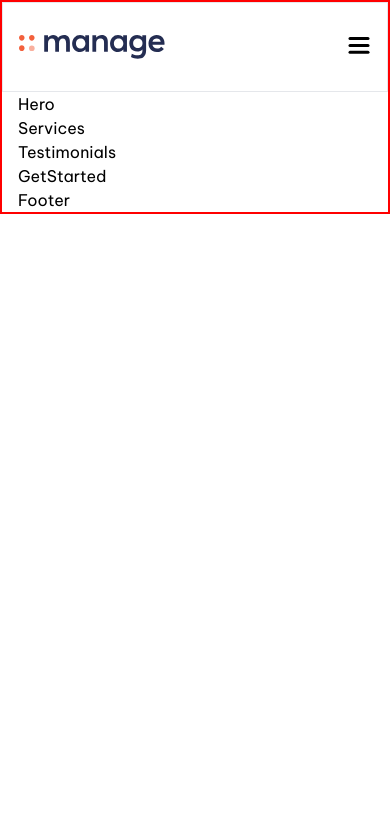
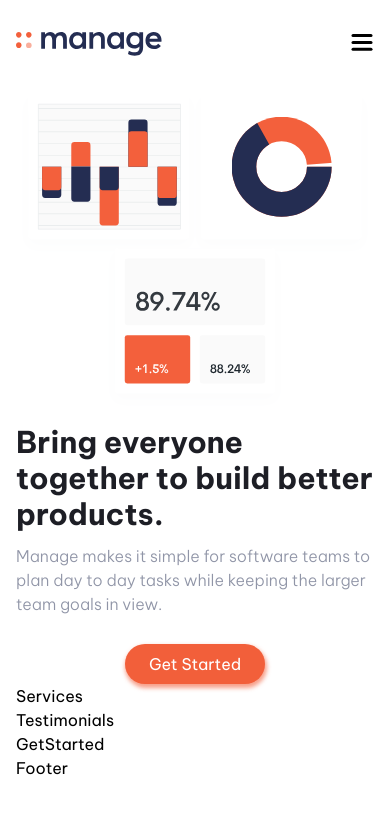
Before and after one commit to ChannMyaeAung/Manage-Landing-Page, a React (Vite) app: page / in a window 390 px wide. Shown: the top 814 px of the page. Built offline with nearby package versions, Linux system fonts and the light colour scheme.

Commit message:
successfully implemented hero section for both mobile and desktop versions.
Moved cta button tailwind apply class to App.css

```diff
--- a/src/App.css
+++ b/src/App.css
@@ -1,4 +1,4 @@
 /* Here are some tailwind apply classes here */
 .cta__button {
-  @apply flex-shrink-0 hidden px-6 py-2 text-white transition-all rounded-full shadow-BrightRedShadow md:block bg-BrightRed hover:shadow-BrightRedShadowHover hover:opacity-80;
+  @apply flex-shrink-0 px-6 py-2 text-white transition-all rounded-full shadow-BrightRedShadow bg-BrightRed hover:shadow-BrightRedShadowHover hover:opacity-80;
 }
--- a/src/components/Header.jsx
+++ b/src/components/Header.jsx
@@ -57,7 +57,7 @@ const Header = () => {
   ];
 
   return (
-    <nav className="flex items-center justify-between px-4 py-8 overflow-hidden border">
+    <nav className="flex items-center justify-between px-4 py-8 overflow-hidden">
       <figure className="flex-shrink">
         <a href="/">
           <img src={logo} alt="logo" />
@@ -154,7 +154,7 @@ const Header = () => {
           </ul>
         </div>
 
-        <button className="cta__button">Get Started</button>
+        <button className="hidden cta__button md:block">Get Started</button>
       </Fragment>
     </nav>
   );
--- a/src/components/Hero.jsx
+++ b/src/components/Hero.jsx
@@ -1,10 +1,33 @@
 import React from "react";
+import heroImage from "../assets/images/illustration-intro.svg";
 
 const Hero = () => {
   return (
-    <div id="hero" className="px-4">
-      Hero
-    </div>
+    <section
+      id="hero"
+      className="flex flex-col items-center justify-center gap-3 px-4 md:flex-row-reverse md:justify-between"
+    >
+      {/* Hero Image */}
+      <figure className="flex items-end flex-1">
+        <img
+          src={heroImage}
+          className="object-cover w-full h-full"
+          alt="Intro illustration image showing general statistics"
+        />
+      </figure>
+
+      {/* Hero Description Article */}
+      <article className="flex flex-col items-center justify-center flex-1 gap-3 md:items-start">
+        <h1 className="text-3xl font-bold md:text-5xl text-VeryDarkBlue">
+          Bring everyone together to build better products.
+        </h1>
+        <p className="mb-4 text-base font-light text-DarkGrayishBlue ">
+          Manage makes it simple for software teams to plan day to day tasks
+          while keeping the larger team goals in view.
+        </p>
+        <button className="cta__button">Get Started</button>
+      </article>
+    </section>
   );
 };
 
--- a/src/index.css
+++ b/src/index.css
@@ -8,7 +8,6 @@
 body {
   font-size: 16px;
   font-family: "Be Vietnam Pro", sans-serif;
-  border: 2px solid red;
 }
 /*
 body::before {
--- a/tailwind.config.js
+++ b/tailwind.config.js
@@ -12,8 +12,8 @@ export default {
         VeryLightGray: "hsl(0, 0%, 98%)",
       },
       boxShadow: {
-        BrightRedShadow: "1px 3px 1px rgba(242,95, 58, 0.6)",
-        BrightRedShadowHover: "2.5px 5px 5px rgba(242,95, 58, 0.6)",
+        BrightRedShadow: "1px 3px 4px 1px rgba(242,95, 58, 0.6)",
+        BrightRedShadowHover: "2px 4px 5px 1px rgba(242,95, 58, 0.6)",
       },
     },
   },
```
